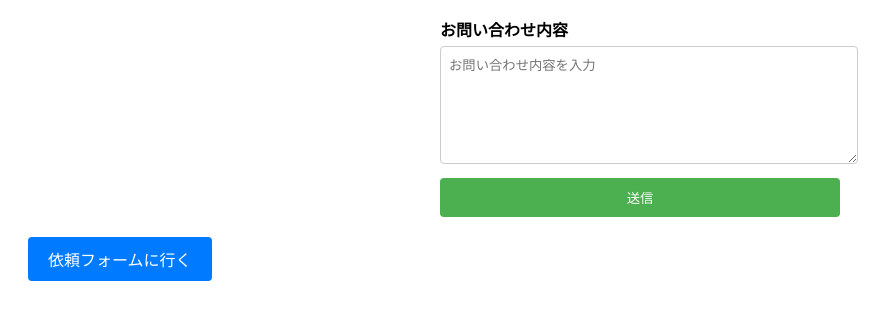
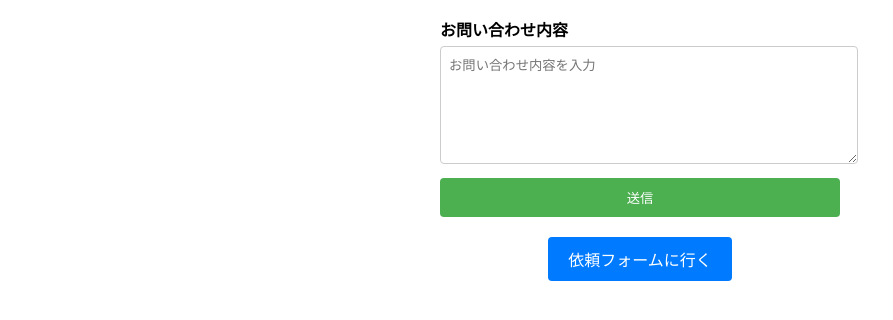
Before and after one commit to osushisushhi/-, a plain HTML site: page index.html in a window 1280 px wide. Shown: the part 182-502 px from the top of the page, without its empty margins (0-893 px from the left). Drawn offline with Linux system fonts and the light colour scheme.

Commit message:
Update index.html

```diff
--- a/index.html
+++ b/index.html
@@ -46,15 +46,16 @@
             margin-top: 10px;
         }
         .link-button {
-            margin-top: 20px;
+            margin: 20px auto 0 auto;
             background-color: #007BFF;
             text-align: center;
             text-decoration: none;
-            display: inline-block;
+            display: block;
             color: white;
             padding: 10px 20px;
             border-radius: 4px;
             cursor: pointer;
+            width: max-content;
         }
         .link-button:hover {
             background-color: #0056b3;
```
